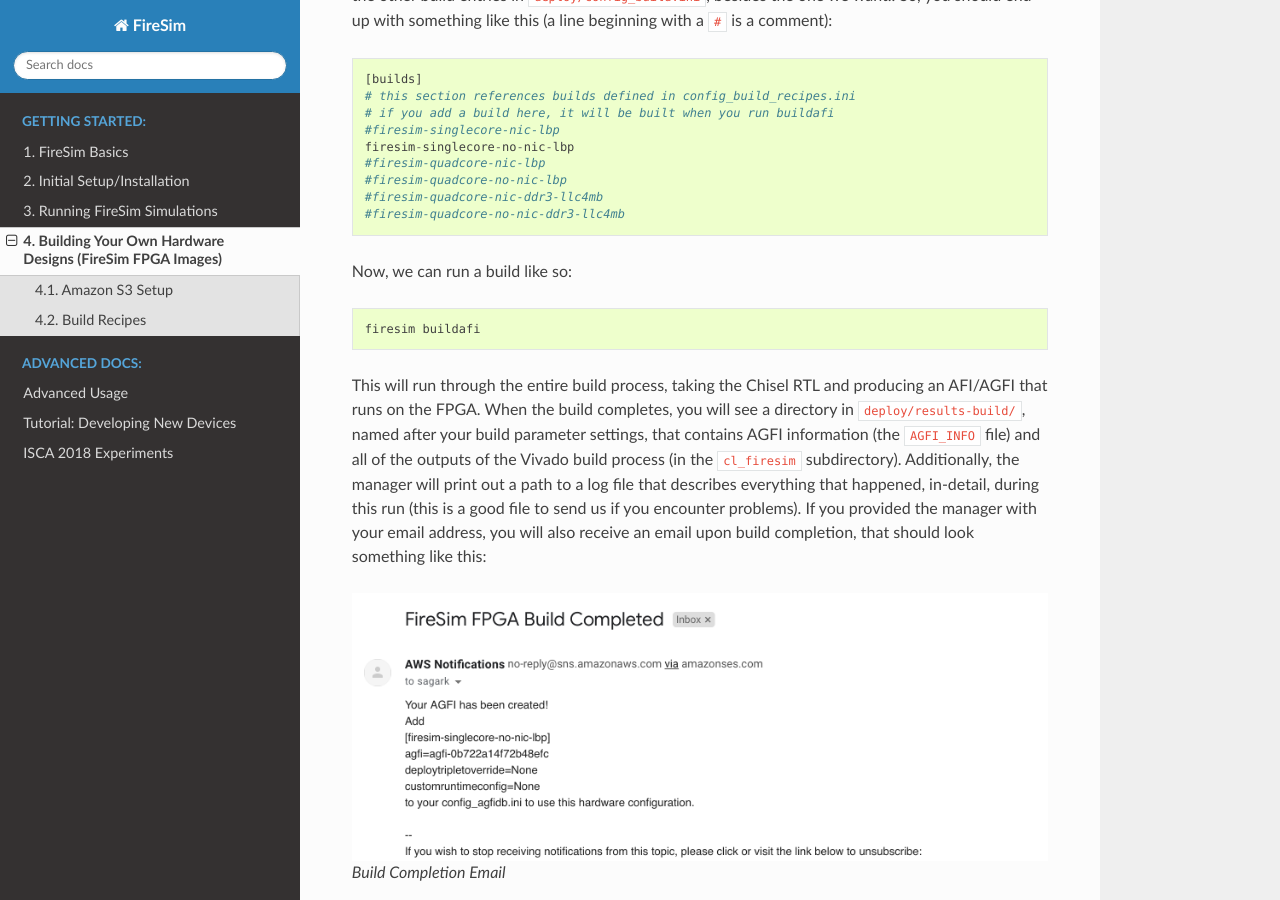
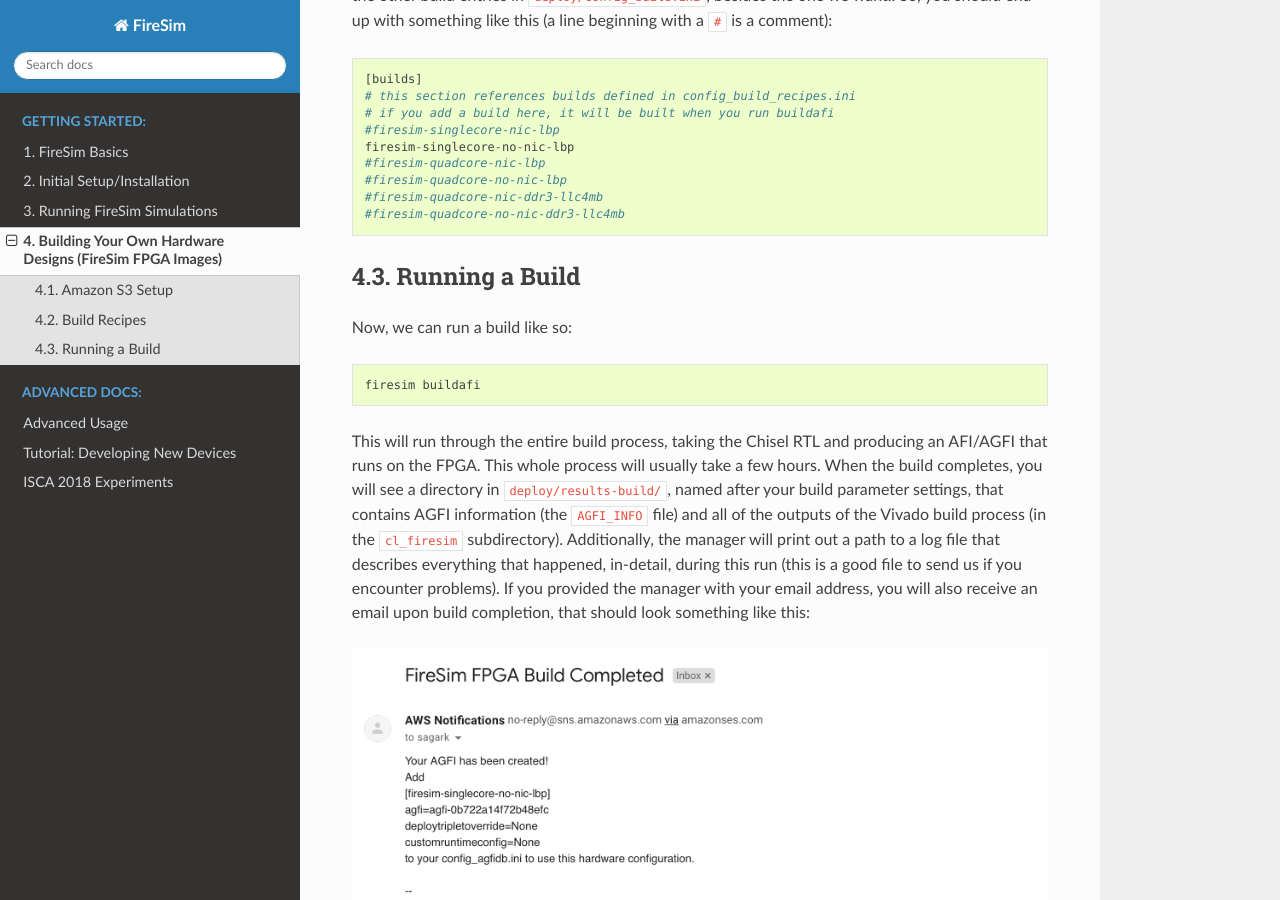
Before and after one commit to firesim/firesim, a Sphinx documentation site: the page built from docs/Building-a-FireSim-AFI.rst, in a window 1280 px wide and 900 px high, scrolled down 1017 px. Built offline with Sphinx 7.4.7 and the Read the Docs theme 2.0.0, drawn with Linux system fonts in a browser that asks for light colours.

Commit message:
more build updates

```diff
--- a/docs/Building-a-FireSim-AFI.rst
+++ b/docs/Building-a-FireSim-AFI.rst
@@ -59,6 +59,10 @@ end up with something like this (a line beginning with a ``#`` is a comment):
 	#firesim-quadcore-nic-ddr3-llc4mb
 	#firesim-quadcore-no-nic-ddr3-llc4mb
 
+
+Running a Build
+----------------------
+
 Now, we can run a build like so:
 
 ::
@@ -66,7 +70,8 @@ Now, we can run a build like so:
     firesim buildafi
 
 This will run through the entire build process, taking the Chisel RTL
-and producing an AFI/AGFI that runs on the FPGA. When the build
+and producing an AFI/AGFI that runs on the FPGA. This whole process will
+usually take a few hours. When the build
 completes, you will see a directory in
 ``deploy/results-build/``, named after your build parameter
 settings, that contains AGFI information (the ``AGFI_INFO`` file) and
```
